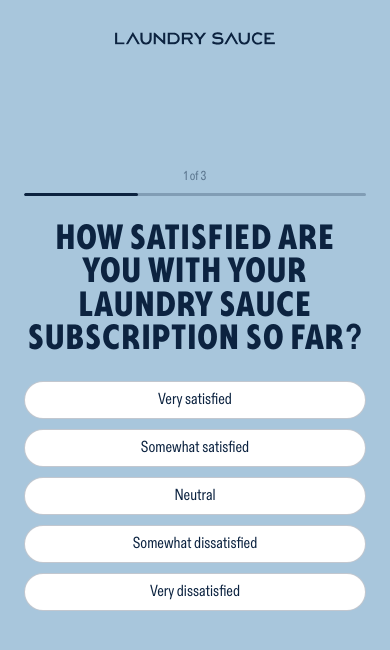
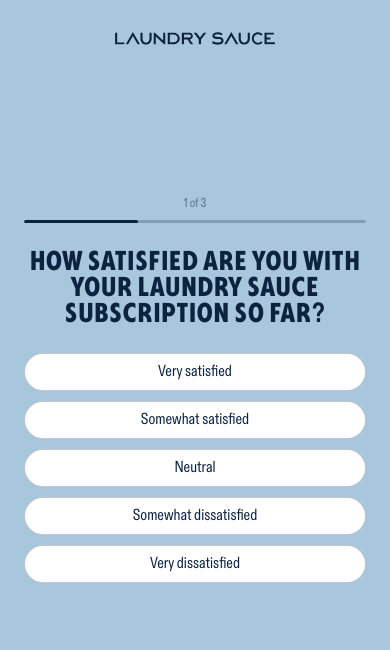
Before and after one commit to AutaraStudio/Pretty-Boy-Surveys, a React (Vite) app: page /subscription in a window 390 px wide. Shown: the top 650 px of the page. Built offline with nearby package versions, Linux system fonts and the light colour scheme; the HTML template or start-up script is replaced by a standard one.

Commit message:
Update surveys.css

```diff
--- a/src/surveys.css
+++ b/src/surveys.css
@@ -149,7 +149,7 @@
 .nps-survey .survey-question,
 .sub-survey .survey-question {
   font-family: var(--font-heading);
-  font-size: clamp(40px, 4.5vw, 62px);
+  font-size: clamp(32px, 3.5vw, 48px);
   font-weight: 700;
   color: var(--color-text);
   line-height: 0.95;
@@ -750,7 +750,7 @@
 
   .nps-survey .survey-question,
   .sub-survey .survey-question {
-    font-size: clamp(30px, 9vw, 44px);
+    font-size: clamp(26px, 7vw, 36px);
     text-align: left;
     max-width: 100%;
   }
```
